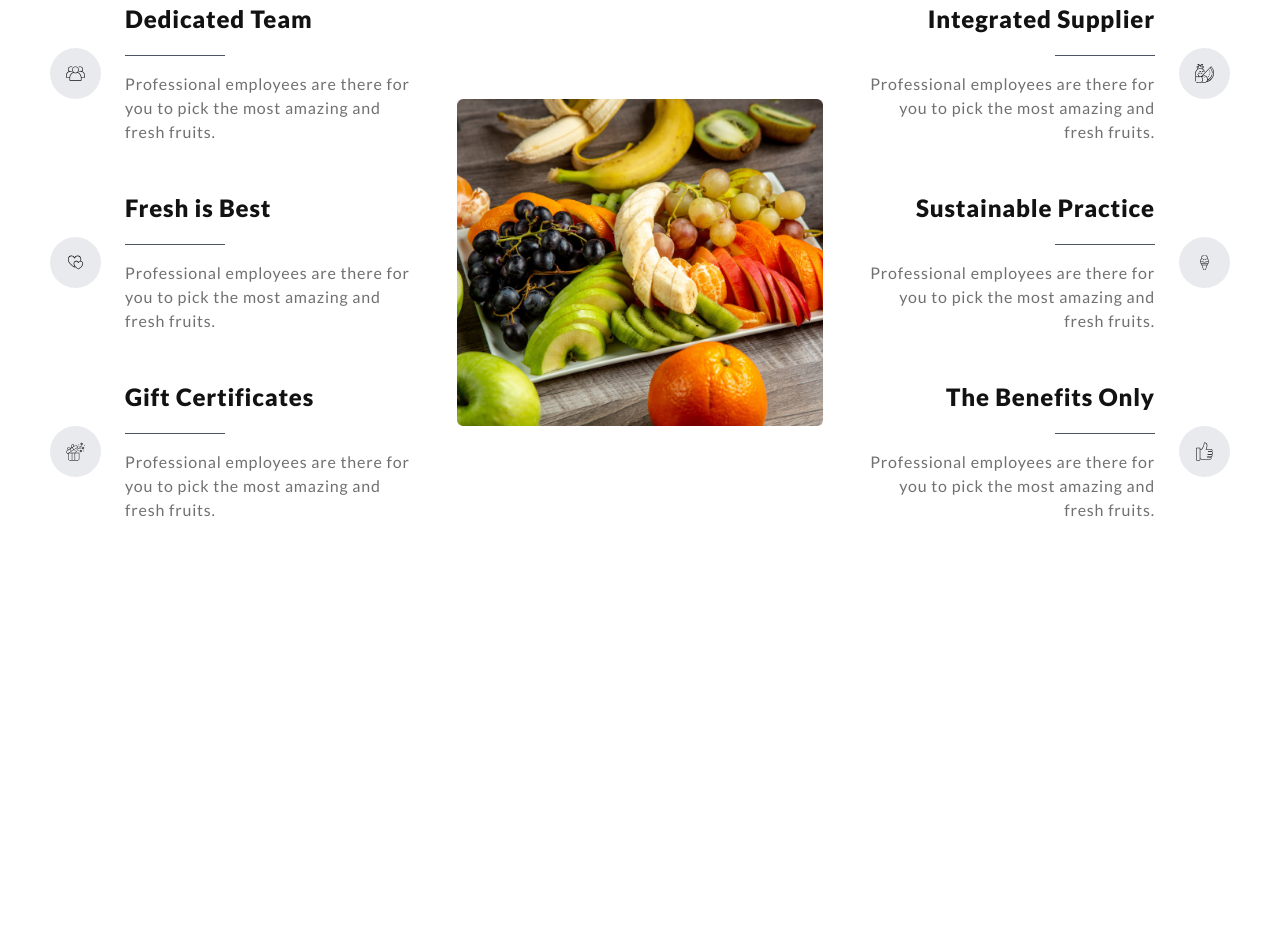
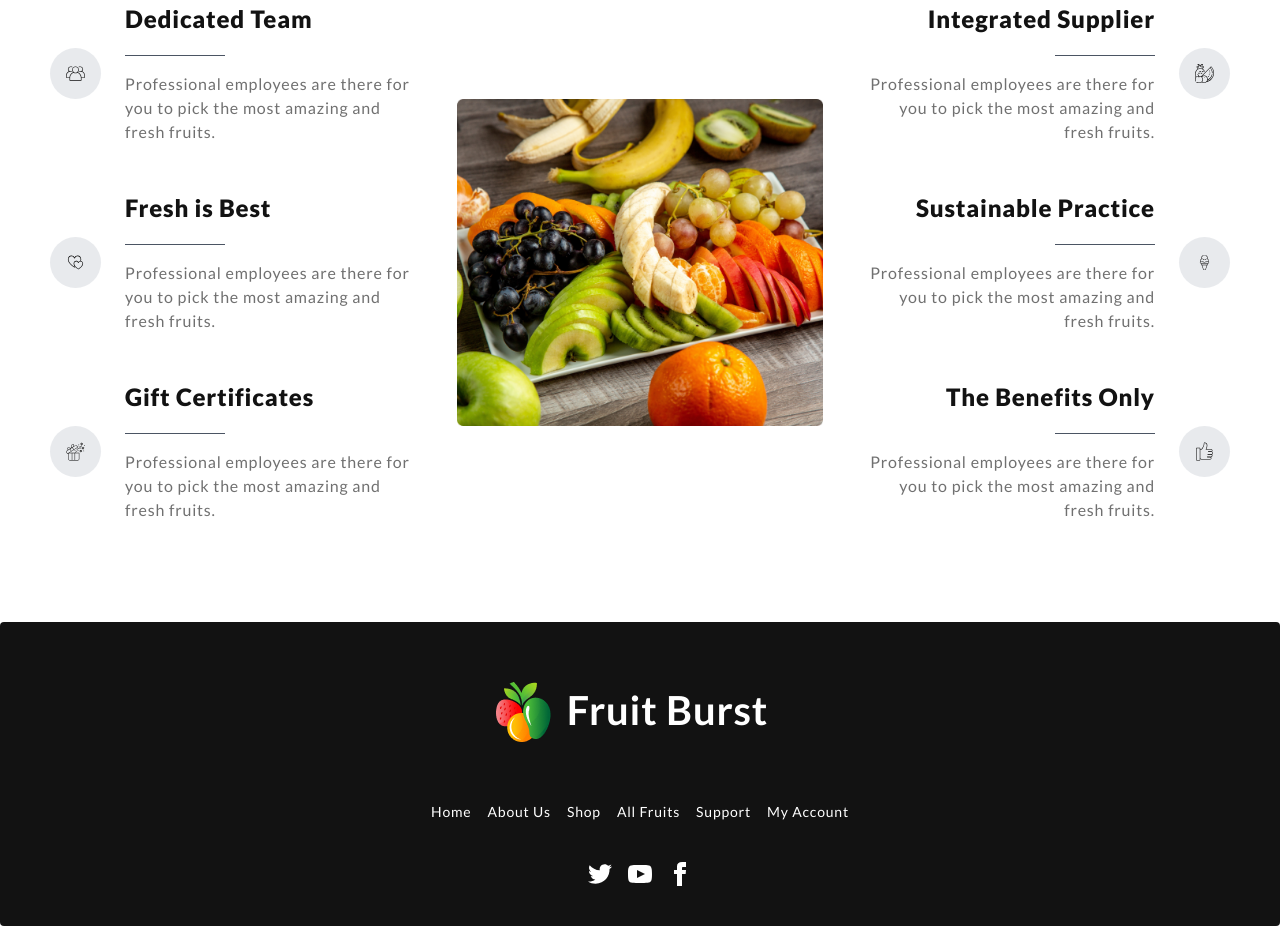
Before and after one commit to imran-it1/Fruit-Brust, a plain HTML site: page index.html in a window 1280 px wide. Shown: the part 3000-3926 px from the top of the page. Before the commit the page ends 3622 px from the top, so only its background shows below. Drawn offline with nearby package versions, Linux system fonts and the light colour scheme.

Commit message:
Footer from daisy UI, still working on it

```diff
--- a/index.html
+++ b/index.html
@@ -1609,5 +1609,80 @@
         </div>
       </section>
     </main>
+
+    <!-- Footer -->
+
+    <footer
+      class="footer footer-center p-10 bg-[#121212] text-white text-base-content rounded"
+    >
+      <!-- Logo with Image -->
+      <div class="flex-1">
+        <ul class="flex items-center">
+          <!-- Img -->
+          <li>
+            <a class="m-4" href=""
+              ><img
+                class="sm:w-8 sm:h-8 lg:w-full lg:h-full"
+                src="./images/logo.png"
+                alt=""
+            /></a>
+          </li>
+          <!-- Link -->
+          <li>
+            <a class="m-4 sm:text-2xl md:text-[40px] font-bold" href="#">
+              Fruit Burst
+            </a>
+          </li>
+        </ul>
+      </div>
+      <div class="grid grid-flow-col gap-4">
+        <a class="link link-hover">Home</a>
+        <a class="link link-hover">About Us</a>
+        <a class="link link-hover">Shop</a>
+        <a class="link link-hover">All Fruits</a>
+        <a class="link link-hover">Support</a>
+        <a class="link link-hover">My Account</a>
+      </div>
+      <div>
+        <div class="grid grid-flow-col gap-4">
+          <a
+            ><svg
+              xmlns="http://www.w3.org/2000/svg"
+              width="24"
+              height="24"
+              viewBox="0 0 24 24"
+              class="fill-current"
+            >
+              <path
+                d="M24 4.557c-.883.392-1.832.656-2.828.775 1.017-.609 1.798-1.574 2.165-2.724-.951.564-2.005.974-3.127 1.195-.897-.957-2.178-1.555-3.594-1.555-3.179 0-5.515 2.966-4.797 6.045-4.091-.205-7.719-2.165-10.148-5.144-1.29 2.213-.669 5.108 1.523 6.574-.806-.026-1.566-.247-2.229-.616-.054 2.281 1.581 4.415 3.949 4.89-.693.188-1.452.232-2.224.084.626 1.956 2.444 3.379 4.6 3.419-2.07 1.623-4.678 2.348-7.29 2.04 2.179 1.397 4.768 2.212 7.548 2.212 9.142 0 14.307-7.721 13.995-14.646.962-.695 1.797-1.562 2.457-2.549z"
+              ></path></svg
+          ></a>
+          <a
+            ><svg
+              xmlns="http://www.w3.org/2000/svg"
+              width="24"
+              height="24"
+              viewBox="0 0 24 24"
+              class="fill-current"
+            >
+              <path
+                d="M19.615 3.184c-3.604-.246-11.631-.245-15.23 0-3.897.266-4.356 2.62-4.385 8.816.029 6.185.484 8.549 4.385 8.816 3.6.245 11.626.246 15.23 0 3.897-.266 4.356-2.62 4.385-8.816-.029-6.185-.484-8.549-4.385-8.816zm-10.615 12.816v-8l8 3.993-8 4.007z"
+              ></path></svg
+          ></a>
+          <a
+            ><svg
+              xmlns="http://www.w3.org/2000/svg"
+              width="24"
+              height="24"
+              viewBox="0 0 24 24"
+              class="fill-current"
+            >
+              <path
+                d="M9 8h-3v4h3v12h5v-12h3.642l.358-4h-4v-1.667c0-.955.192-1.333 1.115-1.333h2.885v-5h-3.808c-3.596 0-5.192 1.583-5.192 4.615v3.385z"
+              ></path></svg
+          ></a>
+        </div>
+      </div>
+    </footer>
   </body>
 </html>
```
